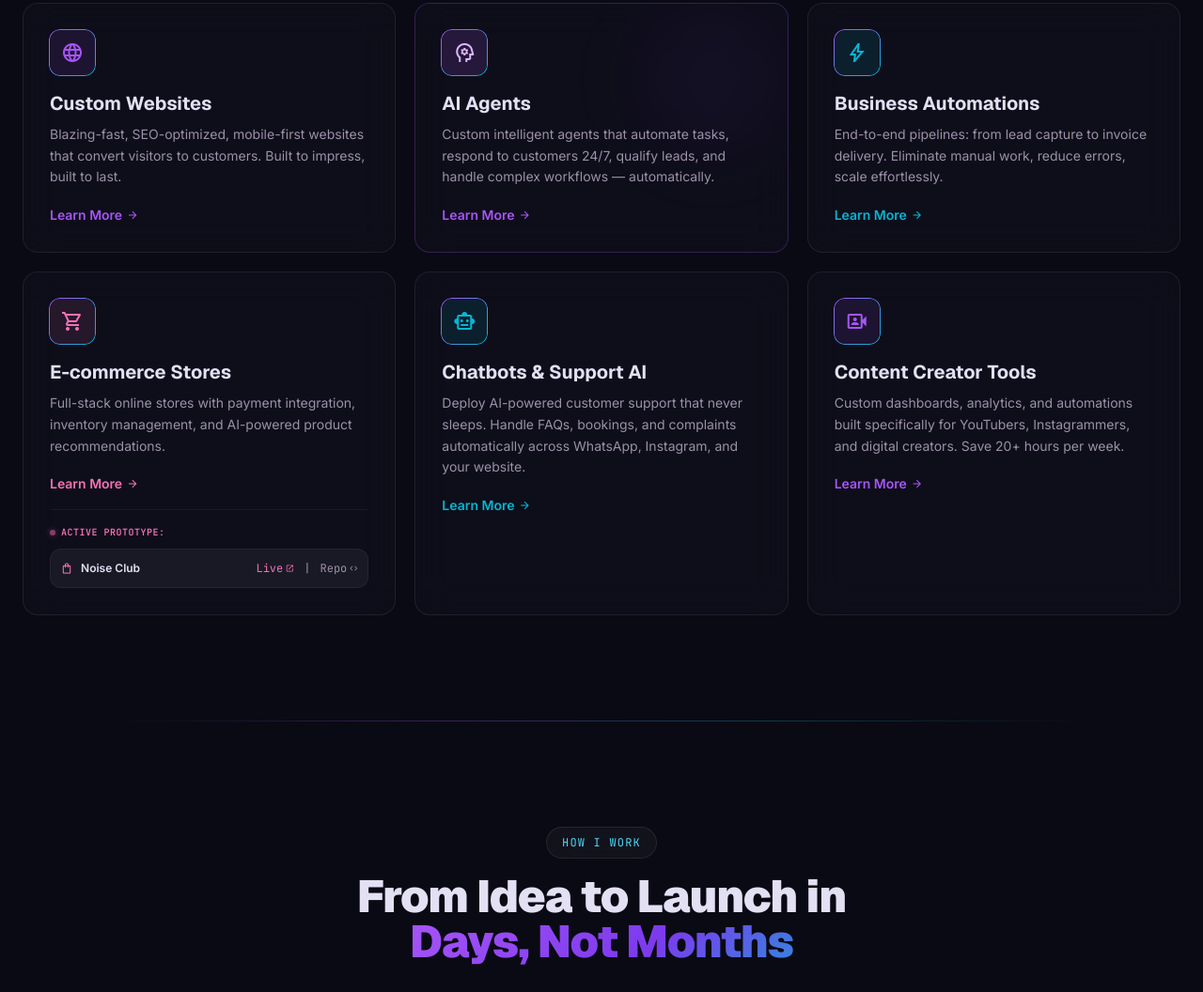
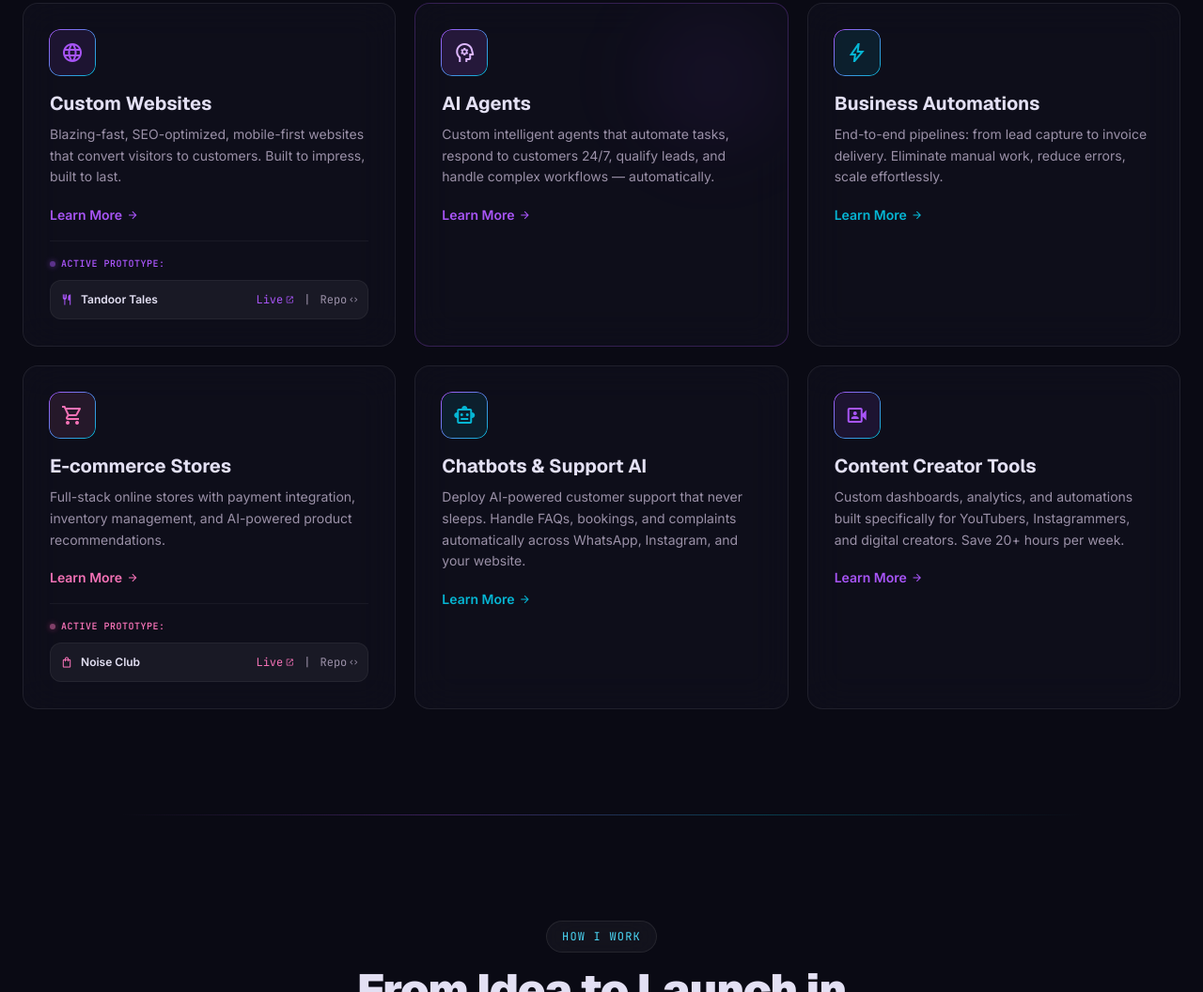
Before and after one commit to shub1goyal/nexaflow, a website built with Vite: page index.html in a window 1280 px wide. Shown: the part 1469-2525 px from the top of the page at 94% size. Built offline with nearby package versions, Linux system fonts and the light colour scheme.

Commit message:
feat: integrate Tandoor Tales restaurant prototype into Custom Websites service card

```diff
--- a/index.html
+++ b/index.html
@@ -280,6 +280,31 @@
           <a href="#contact"
             class="inline-flex items-center gap-1 text-primary text-sm font-semibold hover:gap-2 transition-all">Learn
             More <span class="material-symbols-outlined text-sm">arrow_forward</span></a>
+
+          <!-- Active Prototype Showcase -->
+          <div class="mt-4 pt-4 border-t border-white/5 space-y-2.5">
+            <div class="flex items-center gap-1.5">
+              <span class="w-1.5 h-1.5 rounded-full bg-primary animate-pulse shadow-[0_0_6px_#a855f7]"></span>
+              <span class="font-mono text-[10px] text-primary uppercase tracking-wider font-bold">Active Prototype:</span>
+            </div>
+            <div class="flex items-center justify-between gap-2 p-2.5 rounded-xl bg-white/5 border border-white/5 hover:border-primary/30 transition-colors">
+              <div class="flex items-center gap-2">
+                <span class="material-symbols-outlined text-primary text-sm select-none">restaurant</span>
+                <span class="text-xs font-semibold text-on-surface">Tandoor Tales</span>
+              </div>
+              <div class="flex gap-2.5 text-xs font-mono">
+                <a href="https://tandoor-tales.vercel.app" target="_blank" rel="noopener noreferrer" class="text-primary hover:underline flex items-center gap-0.5">
+                  <span>Live</span>
+                  <span class="material-symbols-outlined text-[10px]">open_in_new</span>
+                </a>
+                <span class="text-on-surface-muted select-none">|</span>
+                <a href="https://github.com/shub1goyal/tandoor-tales-restaurant" target="_blank" rel="noopener noreferrer" class="text-on-surface-muted hover:text-on-surface flex items-center gap-0.5">
+                  <span>Repo</span>
+                  <span class="material-symbols-outlined text-[10px]">code</span>
+                </a>
+              </div>
+            </div>
+          </div>
         </div>
 
         <div class="glass-card service-card rounded-2xl p-7 reveal relative overflow-hidden"
```
